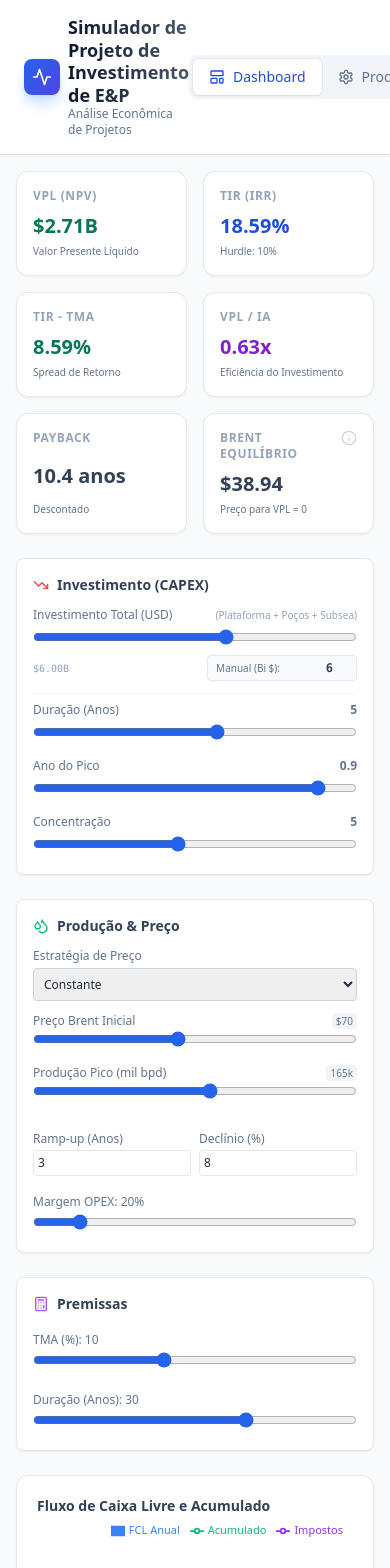
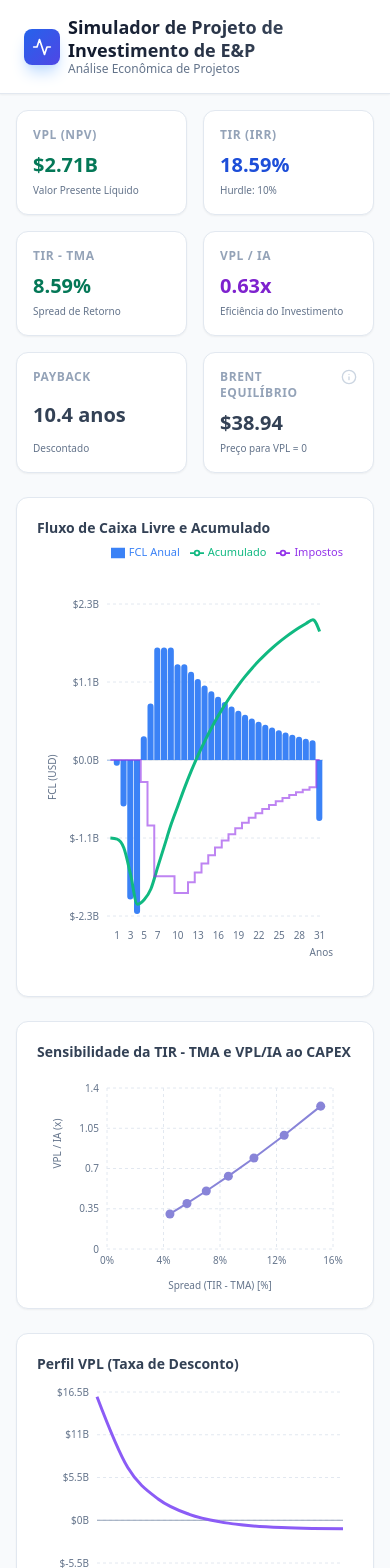
Before and after one commit to fmcima/simulador, a React (Vite) app: page / in a window 390 px wide. Shown: the top 1568 px of the page. Built offline with nearby package versions, Linux system fonts and the light colour scheme.

Commit message:
Refactor: Improve mobile responsiveness and add Tax Shield documentation

```diff
--- a/src/App.jsx
+++ b/src/App.jsx
@@ -223,8 +223,8 @@ export default function App() {
                     </div>
                 </div>
 
-                <div className="flex items-center gap-3">
-                    <div className="flex bg-slate-100 p-1 rounded-lg">
+                <div className="flex items-center gap-3 flex-1 overflow-hidden">
+                    <div className="flex bg-slate-100 p-1 rounded-lg overflow-x-auto w-full no-scrollbar">
                         {['single', 'production', 'brent', 'tax', 'compare', 'cashflow_table'].map(tab => (
                             <button
                                 key={tab}
@@ -266,12 +266,14 @@ export default function App() {
 
                 {/* --- VIEW: SINGLE --- */}
                 {activeTab === 'single' && (
-                    <div className="grid grid-cols-1 lg:grid-cols-12 gap-6">
-                        <div className="lg:col-span-3">
+                    <div className="flex flex-col lg:grid lg:grid-cols-12 gap-6">
+                        {/* INPUT FORM (Bottom on Mobile, Left on Desktop) */}
+                        <div className="order-2 lg:order-1 lg:col-span-3">
                             <ProjectInputForm params={projectA} setParams={setProjectA} label="Parâmetros do Projeto" />
                         </div>
 
-                        <div className="lg:col-span-9 space-y-6">
+                        {/* CHARTS & ANALYTICS (Top on Mobile, Right on Desktop) */}
+                        <div className="order-1 lg:order-2 lg:col-span-9 space-y-6">
 
 
                             {/* Chart */}
@@ -388,8 +390,9 @@ export default function App() {
 
                 {/* --- VIEW: PRODUCTION CURVE --- */}
                 {activeTab === 'production' && (
-                    <div className="grid grid-cols-1 lg:grid-cols-12 gap-6">
-                        <div className="lg:col-span-4 space-y-6">
+                    <div className="flex flex-col lg:grid lg:grid-cols-12 gap-6">
+                        {/* CONTROLS (Bottom on Mobile) */}
+                        <div className="order-2 lg:order-1 lg:col-span-4 space-y-6">
                             <div className="bg-white p-5 rounded-xl border border-slate-200 shadow-sm">
                                 <h2 className="text-lg font-bold text-slate-800 mb-4 flex items-center gap-2">
                                     <Settings className="w-5 h-5 text-blue-600" /> Parâmetros de Produção
@@ -466,7 +469,8 @@ export default function App() {
                             </div>
                         </div>
 
-                        <div className="lg:col-span-8 space-y-6">
+                        {/* CHART (Top on Mobile) */}
+                        <div className="order-1 lg:order-2 lg:col-span-8 space-y-6">
                             <div className="bg-white p-6 rounded-xl border border-slate-200 shadow-sm h-[500px]">
                                 <h3 className="text-lg font-bold text-slate-800 mb-2">Curva de Produção Estimada</h3>
                                 <p className="text-sm text-slate-500 mb-6">Perfil de produção anual em mil barris por dia (kbpd).</p>
@@ -493,8 +497,9 @@ export default function App() {
 
                 {/* --- VIEW: BRENT CURVE --- */}
                 {activeTab === 'brent' && (
-                    <div className="grid grid-cols-1 lg:grid-cols-12 gap-6">
-                        <div className="lg:col-span-4 space-y-6">
+                    <div className="flex flex-col lg:grid lg:grid-cols-12 gap-6">
+                        {/* CONTROLS */}
+                        <div className="order-2 lg:order-1 lg:col-span-4 space-y-6">
                             <div className="bg-white p-5 rounded-xl border border-slate-200 shadow-sm">
                                 <h2 className="text-lg font-bold text-slate-800 mb-4 flex items-center gap-2">
                                     <TrendingUp className="w-5 h-5 text-blue-600" /> Cenários de Preço Brent
@@ -570,7 +575,8 @@ export default function App() {
                             </div>
                         </div>
 
-                        <div className="lg:col-span-8 space-y-6">
+                        {/* CHART */}
+                        <div className="order-1 lg:order-2 lg:col-span-8 space-y-6">
                             <div className="bg-white p-6 rounded-xl border border-slate-200 shadow-sm h-[500px]">
                                 <h3 className="text-lg font-bold text-slate-800 mb-2">Projeção do Preço Brent (Nominal)</h3>
                                 <ResponsiveContainer width="100%" height="85%">
```
